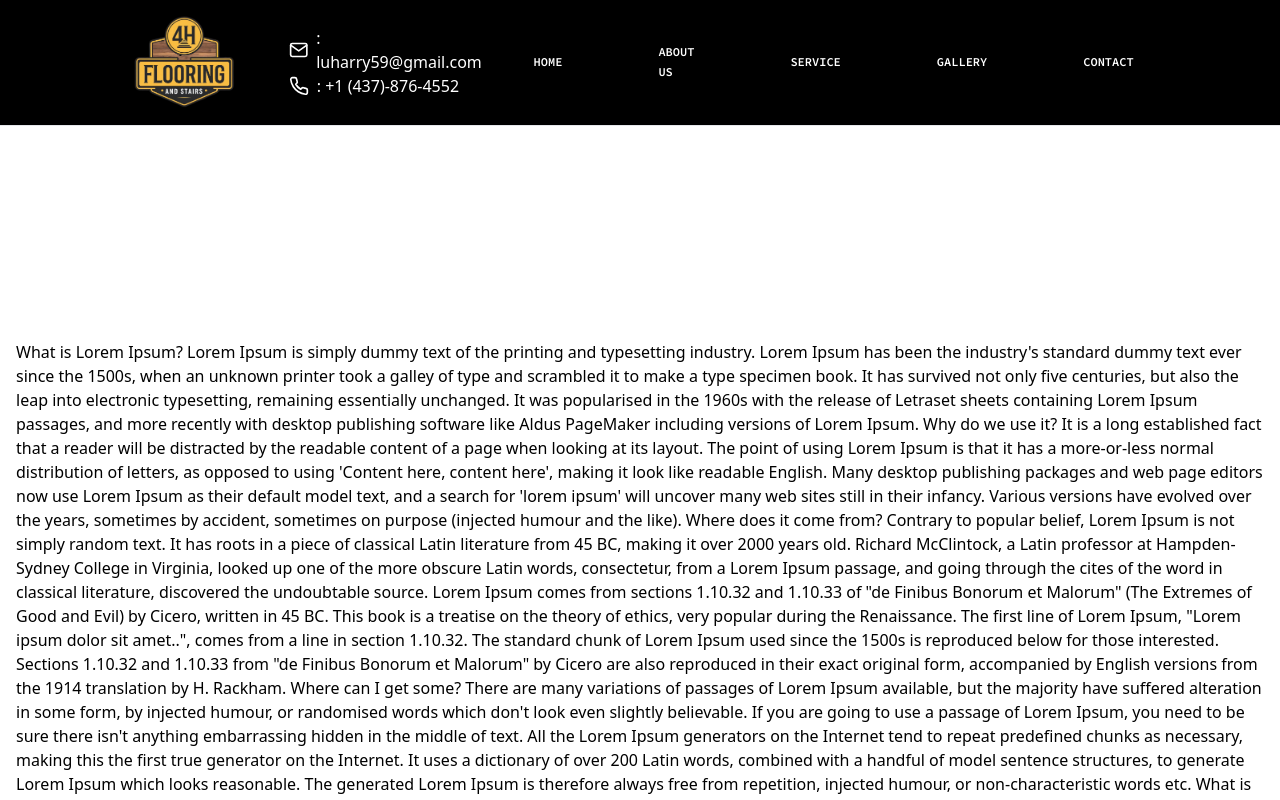
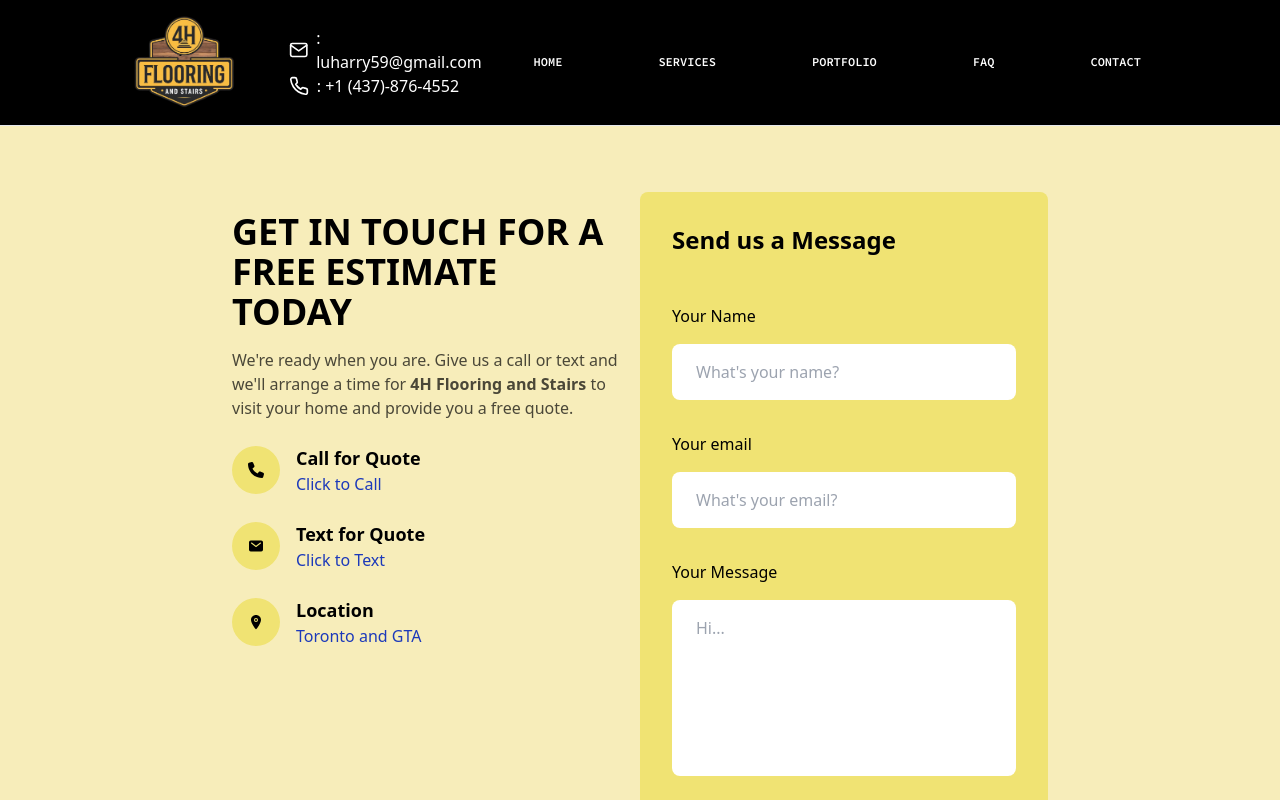
Before and after one commit to linhtruong78/Floor-Stair, a React (Vite) app: page /contact in a window 1280 px wide. Shown: the top 800 px of the page. Built offline with nearby package versions, Linux system fonts and the light colour scheme.

Commit message:
add route dom for navigation, contact page

```diff
--- a/package.json
+++ b/package.json
@@ -10,6 +10,7 @@
     "preview": "vite preview"
   },
   "dependencies": {
+    "@emailjs/browser": "^4.3.3",
     "autoprefixer": "^10.4.20",
     "react": "^18.3.1",
     "react-router-dom": "^6.22.3",
--- a/src/App.jsx
+++ b/src/App.jsx
@@ -3,45 +3,27 @@ import "./App.css";
 import Gallery from "./components/Gallery";
 import Header from "./components/Header";
 import Footer from "./components/Footer";
-import AboutUs from "./components/AboutUs";
+import FAQ from "./components/FAQ";
 import Contact from "./components/Contact";
 import Service from "./components/Service";
 import Home from "./components/Home";
+import { BrowserRouter as Router, Route, Routes } from "react-router-dom";
 
 
 const App = () => {
-  const [activeSection, setActiveSection] = useState('Home');
-  const handleNavClick = (event, section) => {
-    event.preventDefault(); // Prevent default link behavior (page reload)
-    setActiveSection(section); // Set the active section based on the clicked link
-  };
-  const renderSection = () => {
-    switch (activeSection) {
-      case 'Home':
-        return <Home/>;
-      case 'About Us':
-        return <AboutUs/>;
-      case 'Service':
-        return <Service />;
-      case 'Gallery':
-        return <Gallery />;
-      case 'Contact':
-        return <Contact />;
-      default:
-        return <Home/>;
-    }
-  };
   return (
     <>
-      <div id="home" className="pt-[4.75rem] lg:pt-[5.25rem] overflow-hidden">
-        <Header onNavClick={handleNavClick}/>
-        <div className="mt-20 p-4">
-          {renderSection()}
+      <div id="home" className="pt-[3rem] overflow-hidden bg-n-6">
+        <Header/>
+        <div className="mt-20 p-4 lg:mx-[200px]">
+        <Routes>
+            <Route path="/" element={<Home />} />
+            <Route path="/services" element={<Service />} />
+            <Route path="/portfolio" element={<Gallery />} />
+            <Route path="/faq" element={<FAQ />} />
+            <Route path="/contact" element={<Contact />} />
+          </Routes>
         </div>
-
-
-
-
         <Footer/>
       </div>
     </>
--- a/src/components/AboutUs.jsx
+++ b/src/components/AboutUs.jsx
@@ -2,7 +2,7 @@ import React from 'react'
 
 const AboutUs = () => {
   return (
-    <div>asdas</div>
+    <div>About</div>
   )
 }
 
--- a/src/components/Contact.jsx
+++ b/src/components/Contact.jsx
@@ -1,9 +1,157 @@
-import React from 'react';
+import React, { useRef, useState } from "react";
+import { FaPhone } from "react-icons/fa6";
+import { IoMail, IoLocation  } from "react-icons/io5";
+import emailjs from "@emailjs/browser";
+const Contact = () => {
+  const formRef = useRef();
+  const [form, setForm] = useState({
+    name: "",
+    email: "",
+    message: "",
+  });
+  const [loading, setLoading] = useState(false);
+  const handleChange = (e) => {
+    const { target } = e;
+    const { name, value } = target;
+
+    setForm({
+      ...form,
+      [name]: value,
+    });
+  };
+  const handleSubmit = (e) => {
+    e.preventDefault();
+    setLoading(true);
+
+    emailjs
+      .send(
+        import.meta.env.VITE_APP_EMAILJS_SERVICE_ID,
+        import.meta.env.VITE_APP_EMAILJS_TEMPLATE_ID,
+        {
+          from_name: form.name,
+          to_name: "Linh",
+          from_email: form.email,
+          to_email: "linhtr.contact@gmail.com",
+          message: form.message,
+        },
+        import.meta.env.VITE_APP_EMAILJS_PUBLIC_KEY
+      )
+      .then(
+        () => {
+          setLoading(false);
+          alert("Thank you. I will get back to you as soon as possible.");
+
+          setForm({
+            name: "",
+            email: "",
+            message: "",
+          });
+        },
+        (error) => {
+          setLoading(false);
+          console.error(error);
+
+          alert("Ahh, something went wrong. Please try again.");
+        }
+      );
+  };
 
 
-const Contact = () => {
   return (
-    <div></div>
+    <div className="flex flex-col lg:flex-row justify-center  py-12 px-4">
+      {/* Left Section */}
+      <div className="lg:w-1/2 w-full text-left mb-10 lg:mb-0 pr-5 pt-5">
+        <h2 className="text-4xl font-bold mb-4">
+          GET IN TOUCH FOR A FREE ESTIMATE TODAY
+        </h2>
+        <p className="text-n-2/70 mb-6">
+          We're ready when you are. Give us a call or text and we'll arrange a time for <b>4H
+          Flooring and Stairs</b> to visit your home and provide you a free quote.
+        </p>
+        <div className="space-y-6">
+          <div className="flex items-center">
+            <div className="bg-n-3 text-n-2 p-4 rounded-full mr-4">
+              <FaPhone/>
+            </div>
+            <div>
+              <p className="text-lg font-semibold">Call for Quote</p>
+              <a href="tel:+14378764552" className="text-n-4">Click to Call</a>
+            </div>
+          </div>
+          <div className="flex items-center">
+            <div className="bg-n-3 text-n-2 p-4 rounded-full mr-4">
+              <IoMail/>
+            </div>
+            <div>
+              <p className="text-lg font-semibold">Text for Quote</p>
+              <a href="sms:+14378764552" className="text-n-4">Click to Text</a>
+            </div>
+          </div>
+          <div className="flex items-center">
+            <div className="bg-n-3 text-n-2 p-4 rounded-full mr-4">
+              <IoLocation/>
+            </div>
+            <div>
+              <p className="text-lg font-semibold">Location</p>
+              <p className="text-n-4">Toronto and GTA</p>
+            </div>
+          </div>
+        </div>
+      </div>
+
+      {/* Right Section */}
+      <div className="lg:w-1/2 w-full bg-n-3 text-n-2 p-8 rounded-lg">
+        <h3 className="text-2xl font-bold text-n-2 mb-6">Send us a Message</h3>
+
+        <form
+          ref={formRef}
+          onSubmit={handleSubmit}
+          className='mt-12 flex flex-col gap-8'
+        >
+          <label className='flex flex-col'>
+            <span className='font-medium mb-4'>Your Name</span>
+            <input
+              type='text'
+              name='name'
+              value={form.name}
+              onChange={handleChange}
+              placeholder="What's your name?"
+              className='bg-tertiary py-4 px-6 placeholder:text-secondary rounded-lg outline-none border-none font-medium'
+            />
+          </label>
+          <label className='flex flex-col'>
+            <span className='font-medium mb-4'>Your email</span>
+            <input
+              type='email'
+              name='email'
+              value={form.email}
+              onChange={handleChange}
+              placeholder="What's your email?"
+              className='bg-tertiary py-4 px-6 placeholder:text-secondary  rounded-lg outline-none border-none font-medium'
+            />
+          </label>
+          <label className='flex flex-col'>
+            <span className='font-medium mb-4'>Your Message</span>
+            <textarea
+              rows={6}
+              name='message'
+              value={form.message}
+              onChange={handleChange}
+              placeholder='Hi...'
+              className='bg-tertiary py-4 px-6 placeholder:text-secondary  rounded-lg outline-none border-none font-medium'
+              style={{ resize: 'none' }}
+            />
+          </label>
+
+          <button
+            type='submit'
+            className='bg-n-5 py-3 px-8 rounded-xl outline-none w-full font-bold shadow-lg shadow-primary'
+          >
+            {loading ? "Sending..." : "Send"}
+          </button>
+        </form>
+      </div>
+    </div>
   );
 };
 
--- /dev/null
+++ b/src/components/FAQ.jsx
@@ -0,0 +1,9 @@
+import React from 'react'
+
+const FAQs = () => {
+  return (
+    <div>FAQs</div>
+  )
+}
+
+export default FAQs
--- a/src/components/Footer.jsx
+++ b/src/components/Footer.jsx
@@ -4,7 +4,7 @@ import { socialMedia } from "../constants";
 
 const Footer = () => {
   return (
-    <footer id="contact" className="bg-n-6 py-4 text-sm flex justify-center">
+    <footer id="contact" className="bg-n-2 py-4 text-sm flex justify-center">
       <div className="container flex sm:justify-between pr-5 justify-center items-center gap-10 max-sm:flex-col">
         <p className="caption text-n-1 lg:block px-10">
           © {new Date().getFullYear()}. All rights reserved.
--- a/src/components/Gallery.jsx
+++ b/src/components/Gallery.jsx
@@ -3,7 +3,7 @@ import React from 'react';
 
 const Gallery = () => {
   return (
-    <div></div>
+    <div>portfolio</div>
   );
 };
 
--- a/src/components/Header.jsx
+++ b/src/components/Header.jsx
@@ -1,13 +1,14 @@
 import { navigation } from "../constants";
 import logo from "../assets/logo.jpg";
-import React, { useEffect, useState } from 'react';
+import React, { useState } from 'react';
+import { Link } from 'react-router-dom';
 import MenuSvg from "../components/MenuSvg";
 import { disablePageScroll, enablePageScroll } from "scroll-lock";
 import { FiPhone, FiMail } from "react-icons/fi";
 
 
 
-const Header = ({ onNavClick }) => {
+const Header = () => {
   const [openNavigation, setOpenNavigation] = useState(false);
   const toggleNavigation = () => {
     if (openNavigation) {
@@ -18,9 +19,7 @@ const Header = ({ onNavClick }) => {
       disablePageScroll();
     }
   };
-  const handleNavClick = (event, section) => {
-    event.preventDefault();
-    onNavClick(event, section);
+  const handleNavClick = () => {
     setOpenNavigation(false);
     enablePageScroll();
   };
@@ -50,15 +49,15 @@ const Header = ({ onNavClick }) => {
           } fixed top-[8rem] left-0 right-0 bottom-0 lg:static lg:flex lg:bg-transparent`}>
           <div className="relative z-2 flex flex-col w-full bg-n-2 items-center justify-center m-auto lg:flex-row">
             {navigation.map((item) => (
-              <a
+              <Link
                 key={item.id}
-                href={item.url}
+                to={item.url}
                 className={`block relative font-code text-sm uppercase text-n-1 transition-colors hover:text-n-3
                  px-6 py-6 md:py-8 lg:-mr-0.25 lg:text-xs lg:font-semibold   lg:leading-5 xl:px-12`}
-                onClick={(event) => handleNavClick(event, item.title)}
+                onClick={() => handleNavClick()}
               >
                 {item.title}
-              </a>
+              </Link>
             ))}
           </div>
         </nav>
--- a/src/components/Service.jsx
+++ b/src/components/Service.jsx
@@ -3,7 +3,7 @@ import React from 'react'
 
 const Service = () => {
   return (
-    <div></div>
+    <div>service</div>
   )
 }
 
--- a/src/constants/index.js
+++ b/src/constants/index.js
@@ -5,27 +5,28 @@ export const navigation = [
     {
       id: "0",
       title: "Home",
-      url: "#home",
+      url: "/",
     },
+
     {
       id: "1",
-      title: "About Us",
-      url: "#aboutus",
+      title: "Services",
+      url: "/services",
     },
     {
       id: "2",
-      title: "Service",
-      url: "#service",
+      title: "Portfolio",
+      url: "/portfolio",
     },
     {
       id: "3",
-      title: "Gallery",
-      url: "#gallery",
+      title: "FAQ",
+      url: "/faq",
     },
     {
       id: "4",
       title: "Contact",
-      url: "#contact",
+      url: "/contact",
     },
   ];
 
--- a/tailwind.config.js
+++ b/tailwind.config.js
@@ -12,10 +12,10 @@ module.exports = {
         n: {
           1: "#FFFFFF",
           2: "#000000",
-          3: "#cca947",
-          4: "#000000",
-          5: "#000000",
-          6: "#000000",
+          3: "#f0e373",
+          4: "#1c39ba",
+          5: "#f0d135",
+          6: "#f7edba",
           7: "#000000",
           8: "#000000",
           9: '#172554',
```
Also changed, not shown: 1 other file (tests, documents, lock files or other folders).
